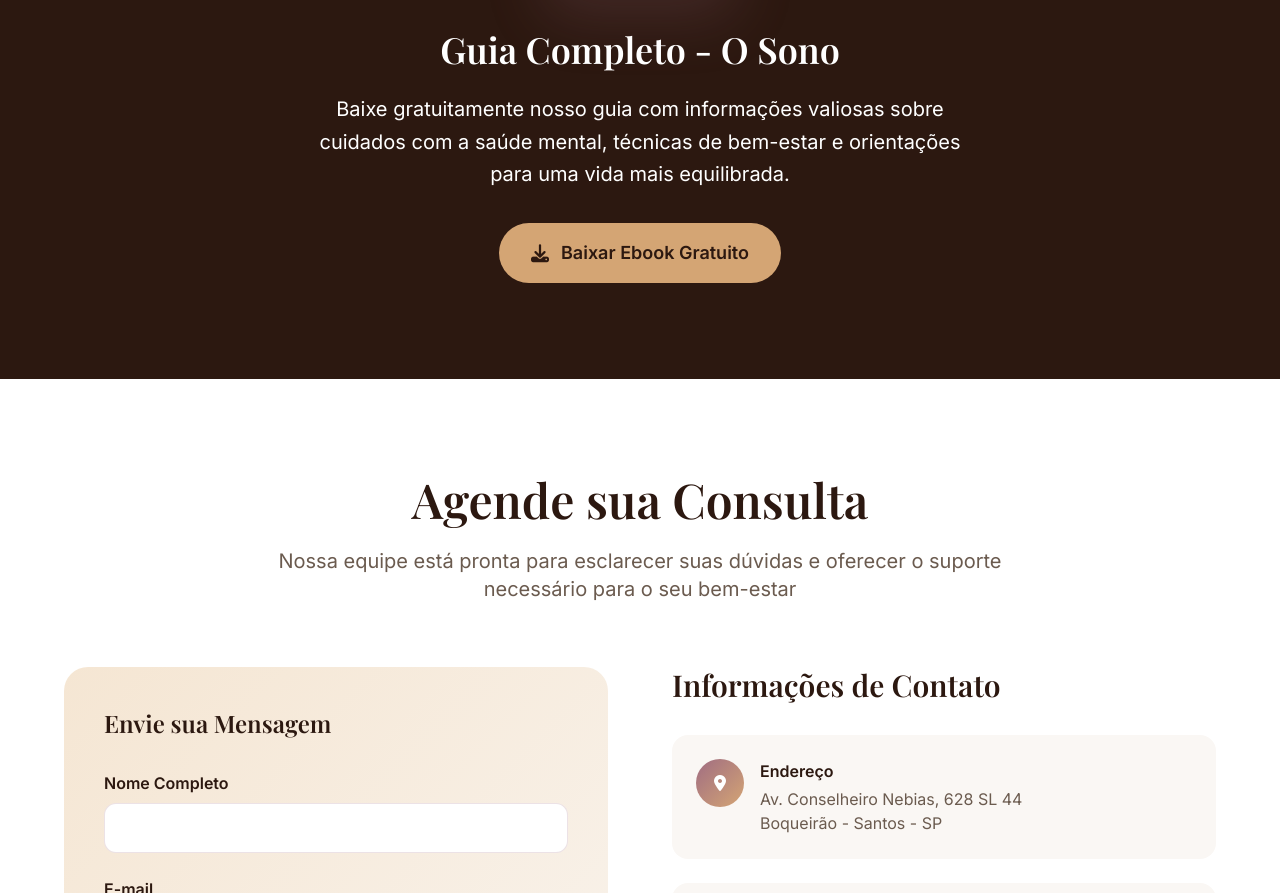
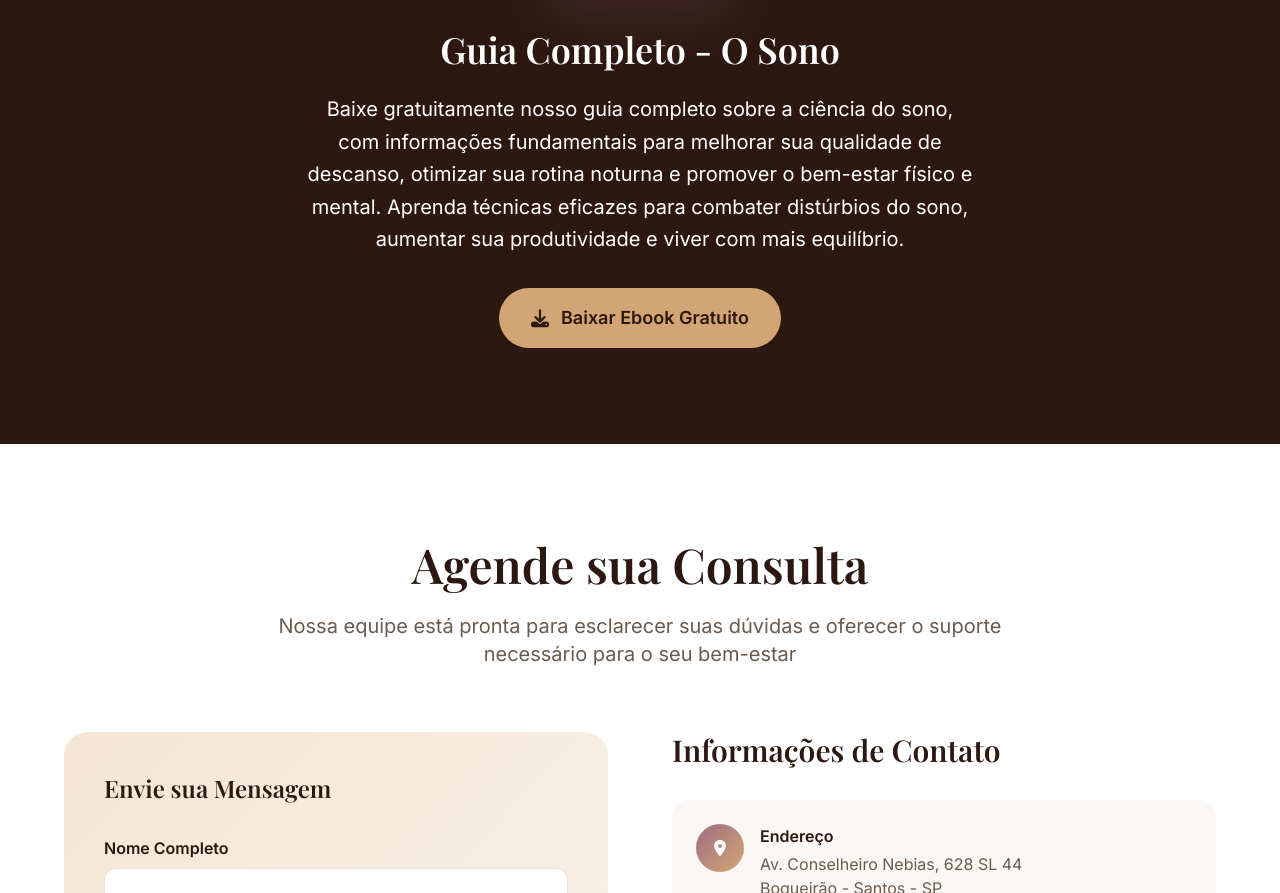
Before and after one commit to jubarthi/natachacapozzi, a plain HTML site: page index.html in a window 1280 px wide. Shown: the part 3844-4737 px from the top of the page. Drawn offline with nearby package versions, Linux system fonts and the light colour scheme.

Commit message:
Update index.html

```diff
--- a/index.html
+++ b/index.html
@@ -385,8 +385,7 @@
                 </h3>
 
                 <p class="text-xl mb-8 opacity-90 max-w-2xl mx-auto leading-relaxed fade-in-up">
-                    Baixe gratuitamente nosso guia com informações valiosas sobre cuidados com a saúde mental,
-                    técnicas de bem-estar e orientações para uma vida mais equilibrada.
+                    Baixe gratuitamente nosso guia completo sobre a ciência do sono, com informações fundamentais para melhorar sua qualidade de descanso, otimizar sua rotina noturna e promover o bem-estar físico e mental. Aprenda técnicas eficazes para combater distúrbios do sono, aumentar sua produtividade e viver com mais equilíbrio.
                 </p>
 
                 <div class="fade-in-up">
```
